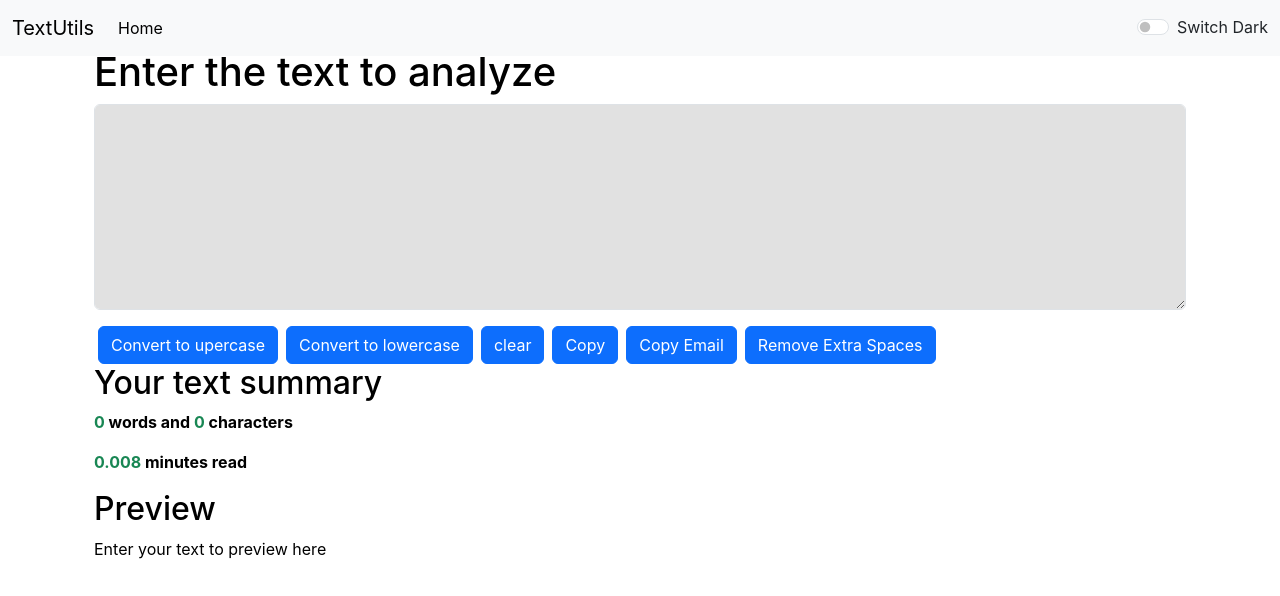
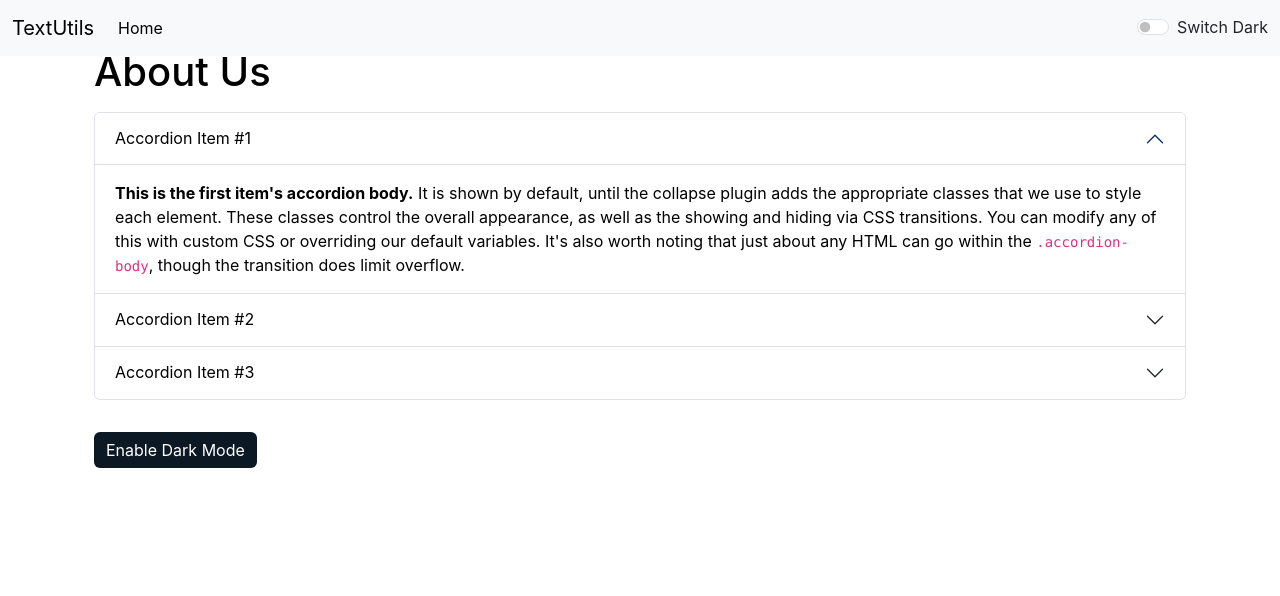
Before and after one commit to MalkuSR/textUtils-react, a React (Create React App) app: page /about in a window 1280 px wide. Shown: the top 596 px of the page. Built offline with nearby package versions, Linux system fonts and the light colour scheme.

Commit message:
Update App.js

```diff
--- a/src/App.js
+++ b/src/App.js
@@ -1,7 +1,7 @@
 import { useState } from 'react';
-// import { BrowserRouter as Router, Route, Routes } from 'react-router-dom';
+import { BrowserRouter as Router, Route, Routes } from 'react-router-dom';
 import './App.css';
-// import About from './components/about';
+import About from './components/about';
 import Navbar from './components/Navbar';
 import Textform from './components/Textform';
 import Alert from './components/Alert';
@@ -48,20 +48,16 @@ function App() {
     }
   }
   return (
-    <>
-    {/* <Router> */}
+    <Router>
       <Navbar title="TextUtils" aboutText="About Us" mode={mode} togglemode={togglemode} modetext={modetext} navstyle={navstyle} />
       <Alert alert={alert} />
       <div className="container my-3">
-      {/* <Routes> */}
-          {/* <Route exact path="/" element={ */}
-            <Textform Heading="Enter the text to analyze" mode={mode} />
-            {/* } /> */}
-          {/* <Route exact path="/about" element={<About />} /> */}
-        {/* </Routes> */}
+      <Routes>
+          <Route exact path="/" element={<Textform Heading="Enter the text to analyze" mode={mode} />} />
+          <Route exact path="/about" element={<About mode={mode} />} />
+        </Routes>
       </div>
-    {/* </Router> */}
-    </>
+    </Router>
   )
 }
 
```
